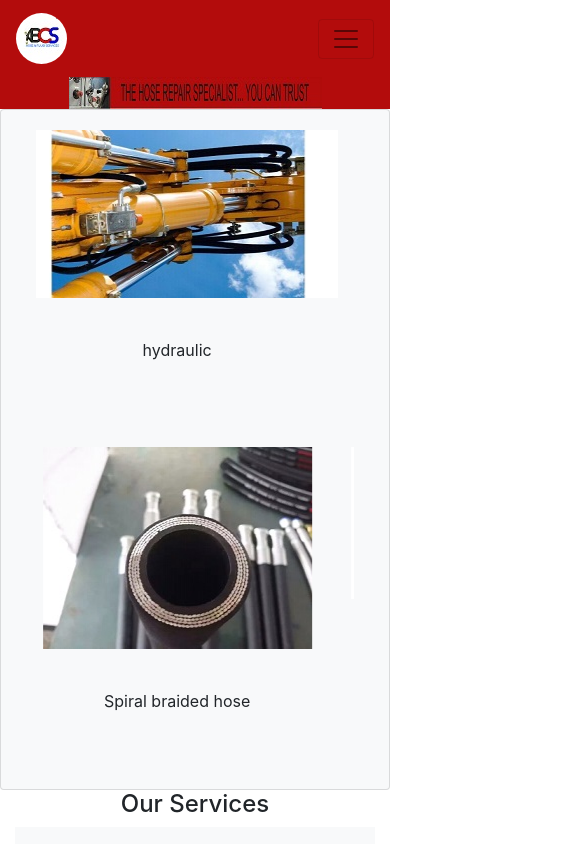
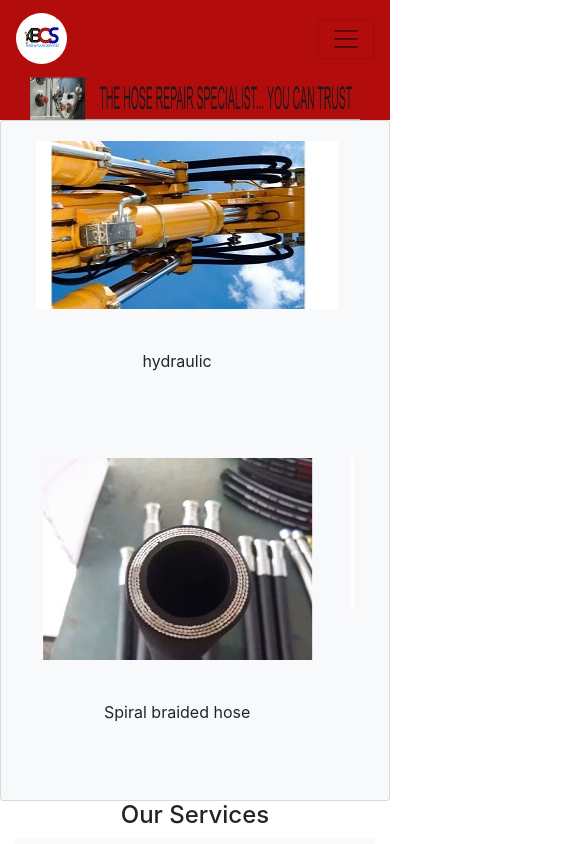
Before and after one commit to kegoba/bcshoseservice, a React (Create React App) app: page / in a window 390 px wide. Shown: the top 844 px of the page, 585 px wide, since content can reach past the window. Built offline with nearby package versions, Linux system fonts and the light colour scheme.

Commit message:
changes on all the services , home and menu files

```diff
--- a/package.json
+++ b/package.json
@@ -1,5 +1,5 @@
 {
-  "name": "tilmerger",
+  "name": "bcshoseservices",
   "version": "0.1.0",
   "private": true,
   "dependencies": {
--- a/src/App.css
+++ b/src/App.css
@@ -94,22 +94,14 @@ textarea[type="textarea"]{
   }
 }
 
-@media(min-width:800px){
-  .banner_x{
-    visibility: hidden;
-     margin-top: -200px;
 
 
+@media(max-width:800px){
+  .banner{
+
+    max-width: 200px;
   }
-}
 
-@media(max-width:800px){
-  .banner_xxl{
-    visibility: hidden;
-     margin-bottom: -200px;
-
-
-  }
 }
 
 @media (max-width:700px){
--- a/src/components/menu/menu.js
+++ b/src/components/menu/menu.js
@@ -48,20 +48,14 @@ class Menu extends Component {
                     </nav>
                     <div className="container">
                         <div className="row">
-                            <div className="col banner_xxl">
-                                <img src={banner_xxl} />
+                            <div className="col">
+                                <img className="col banner" src={banner_xxl} />
                             </div>
 
 
                         </div>
                     </div>
-                    <div className="container">
-                        <div className="row" >
-                            <div className="col banner_x">
-                                <img src={banner_x} />
-                            </div>
-                        </div>
-                    </div>
+
 
 
                 </div>
```
Also changed, not shown: src/components/image/banner_xxl.jpg.
